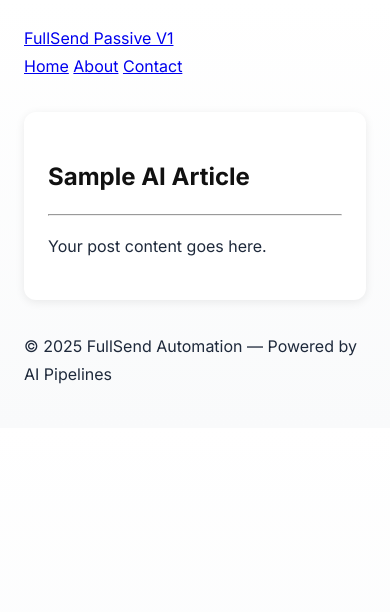
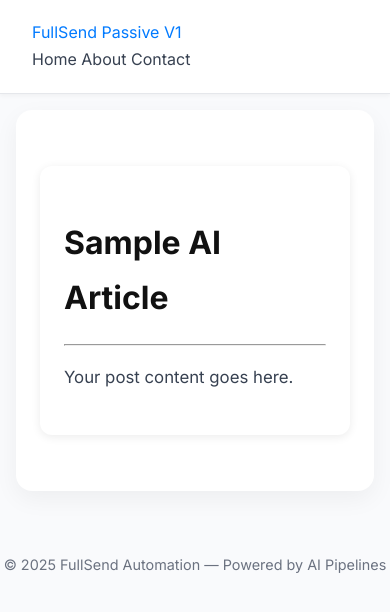
Before and after one commit to leetcawthorne/fullsend-pipeline, a Jekyll site: the page built from _posts/2025-11-06-sample-ai-article.md, in a window 390 px wide. Shown: the top 612 px of the page. Built offline with Jekyll 4.4.1, drawn with Linux system fonts in a browser that asks for light colours.

Commit message:
Update fullsend.scss

```diff
--- a/_sass/fullsend.scss
+++ b/_sass/fullsend.scss
@@ -1,202 +1,116 @@
-// =====================================================
-// FullSend Passive V2 - Enhanced Aesthetics & Engagement
-// =====================================================
+/* ===========================================
+   FullSend Passive V1 - Modern Clean Theme
+   =========================================== */
 
-// --- Core Palette ---
-$brand-color: #2563eb;
-$accent-color: #38bdf8;
-$text-color: #1e293b;
-$background-color: #f9fafb;
-$shadow: 0 4px 16px rgba(0, 0, 0, 0.08);
-
-// --- Base Layout ---
 body {
-  font-family: "Inter", "Segoe UI", Roboto, sans-serif;
-  background-color: $background-color;
-  color: $text-color;
-  line-height: 1.75;
-  margin: 2rem auto;
-  max-width: 960px;
-  padding: 0 1.5rem 4rem;
-  border-radius: 14px;
-  background: linear-gradient(180deg, #fff 0%, #f9fafb 100%);
-  box-shadow: $shadow;
-  transition: background-color 0.3s ease, color 0.3s ease;
+  font-family: "Inter", -apple-system, BlinkMacSystemFont, "Segoe UI", Roboto, Oxygen, sans-serif;
+  color: #1a1a1a;
+  background: #f9fafc;
+  margin: 0;
+  padding: 0;
+  line-height: 1.7;
 }
 
-// --- Hero Section ---
-.intro {
-  text-align: center;
-  margin-top: 3rem;
-  padding: 2rem;
-  border-radius: 16px;
-  background: linear-gradient(135deg, lighten($brand-color, 42%), lighten($accent-color, 45%));
-  color: #0f172a;
-  box-shadow: 0 4px 20px rgba(0, 0, 0, 0.1);
-  animation: fadeIn 0.8s ease-out;
+header {
+  background: #ffffff;
+  border-bottom: 1px solid #e5e7eb;
+  box-shadow: 0 2px 4px rgba(0,0,0,0.04);
+  position: sticky;
+  top: 0;
+  z-index: 10;
+  padding: 1.2rem 2rem;
+  display: flex;
+  align-items: center;
+  justify-content: space-between;
 }
 
-.intro h1 {
-  font-size: 2.2rem;
+header h1 {
+  font-size: 1.5rem;
   font-weight: 700;
-  margin-bottom: 0.6rem;
+  color: #007aff;
+  margin: 0;
 }
 
-.intro p {
-  font-size: 1.05rem;
-  opacity: 0.9;
-  margin-bottom: 0;
+nav a {
+  margin-left: 1.5rem;
+  color: #374151;
+  text-decoration: none;
+  font-weight: 500;
+  transition: color 0.2s ease;
 }
 
-// --- Post Cards ---
-.post-list {
-  margin-top: 3rem;
-  h2 {
-    text-align: center;
-    color: $brand-color;
-    margin-bottom: 1.5rem;
+nav a:hover {
+  color: #007aff;
+}
+
+main {
+  max-width: 800px;
+  margin: 3rem auto;
+  background: #fff;
+  border-radius: 16px;
+  padding: 2.5rem 3rem;
+  box-shadow: 0 8px 24px rgba(0,0,0,0.05);
+}
+
+main h1 {
+  font-size: 2rem;
+  font-weight: 700;
+  color: #111827;
+  margin-bottom: 1rem;
+}
+
+main p {
+  font-size: 1.05rem;
+  color: #374151;
+  margin-bottom: 1.2rem;
+}
+
+img {
+  display: block;
+  margin: 2rem auto;
+  border-radius: 20px;
+  box-shadow: 0 8px 16px rgba(0,0,0,0.08);
+  max-width: 250px;
 }
 
 ul {
-    list-style: none;
-    padding: 0;
+  padding-left: 1.5rem;
 }
 
-  li {
-    background-color: #fff;
-    margin: 1.2rem 0;
-    padding: 1.5rem;
-    border-radius: 14px;
-    box-shadow: 0 3px 12px rgba(0, 0, 0, 0.06);
-    transition: transform 0.25s ease, box-shadow 0.25s ease;
-    animation: fadeUp 0.4s ease-out both;
-  }
-
-  li:hover {
-    transform: translateY(-4px);
-    box-shadow: 0 6px 20px rgba(0, 0, 0, 0.1);
+ul li {
+  margin: 0.5rem 0;
 }
 
 a {
-    color: $brand-color;
-    font-weight: 600;
+  color: #007aff;
   text-decoration: none;
-    font-size: 1.1rem;
 }
 
-  small {
-    display: block;
-    margin-top: 0.4rem;
-    color: darken($text-color, 20%);
+a:hover {
+  text-decoration: underline;
+}
+
+/* Footer */
+footer {
+  text-align: center;
+  padding: 2rem 0;
+  font-size: 0.9rem;
+  color: #6b7280;
+}
+
+/* Mobile */
+@media (max-width: 600px) {
+  main {
+    padding: 1.5rem;
+    margin: 1rem;
+  }
+
+  header {
+    flex-direction: column;
+    align-items: flex-start;
+  }
+
+  nav a {
+    margin: 0.5rem 0 0 0;
   }
 }
-
-// --- Logo ---
-.logo {
-  display: block;
-  margin: 2rem auto 1.5rem;
-  max-width: 180px;
-  border-radius: 16px;
-  box-shadow: 0 4px 20px rgba(0, 0, 0, 0.12);
-  transition: transform 0.25s ease, box-shadow 0.25s ease;
-}
-
-.logo:hover {
-  transform: scale(1.05);
-  box-shadow: 0 6px 25px rgba(0, 0, 0, 0.18);
-}
-
-// --- Footer ---
-.site-footer {
-  text-align: center;
-  font-size: 0.9rem;
-  margin-top: 3rem;
-  padding: 1.5rem 0;
-  color: darken($text-color, 25%);
-  border-top: 1px solid #e5e7eb;
-}
-
-// --- Theme Toggle ---
-.theme-toggle {
-  position: fixed;
-  top: 1rem;
-  right: 1rem;
-  background: none;
-  border: 2px solid $brand-color;
-  border-radius: 50%;
-  padding: 0.6rem;
-  cursor: pointer;
-  transition: all 0.3s ease;
-  color: $brand-color;
-  font-size: 1.1rem;
-  z-index: 999;
-}
-
-.theme-toggle:hover {
-  background-color: $brand-color;
-  color: #fff;
-  transform: rotate(15deg);
-}
-
-// --- Animations ---
-@keyframes fadeIn {
-  from { opacity: 0; transform: translateY(10px); }
-  to { opacity: 1; transform: translateY(0); }
-}
-
-@keyframes fadeUp {
-  from { opacity: 0; transform: translateY(15px); }
-  to { opacity: 1; transform: translateY(0); }
-}
-
-// --- Dark Mode ---
-@media (prefers-color-scheme: dark) {
-  body {
-    background-color: #0f172a;
-    color: #e2e8f0;
-    box-shadow: none;
-  }
-
-  .intro {
-    background: linear-gradient(135deg, #1e293b, #0f172a);
-    color: #f1f5f9;
-  }
-
-  .post-list li {
-    background-color: #1e293b;
-    box-shadow: 0 2px 12px rgba(0, 0, 0, 0.4);
-  }
-
-  a {
-    color: lighten($brand-color, 25%);
-  }
-
-  .theme-toggle {
-    border-color: lighten($brand-color, 20%);
-    color: lighten($brand-color, 20%);
-  }
-
-  .site-footer {
-    color: #94a3b8;
-    border-top-color: rgba(255, 255, 255, 0.1);
-  }
-}
-
-// --- Responsive ---
-@media (max-width: 768px) {
-  body {
-    margin: 0.5rem;
-    padding: 1rem;
-    max-width: 100%;
-    border-radius: 0;
-    box-shadow: none;
-  }
-
-  .intro h1 {
-    font-size: 1.7rem;
-  }
-
-  .logo {
-    max-width: 130px;
-  }
-}
```
Lines whose indentation alone changed are shown as unchanged.
